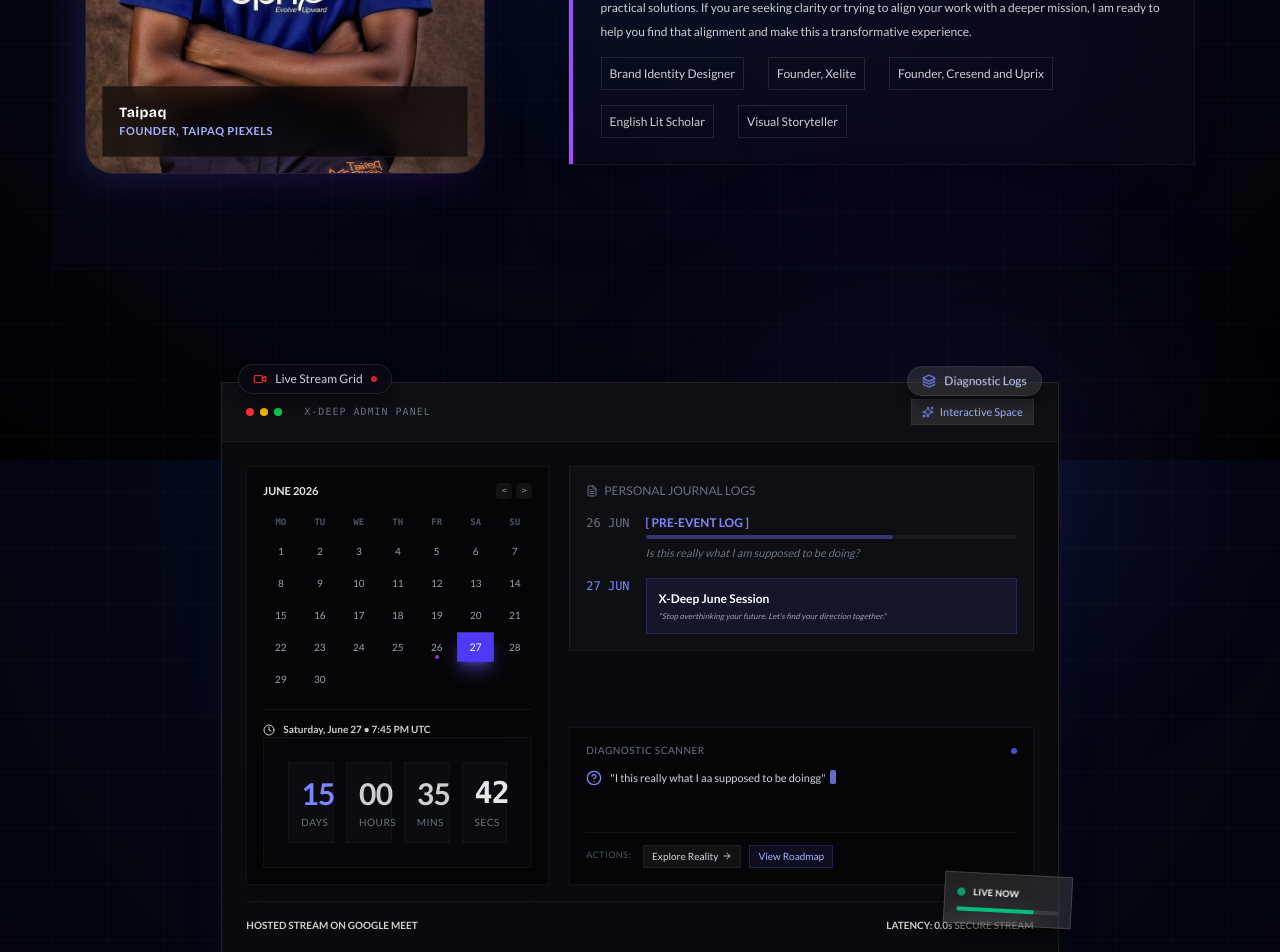
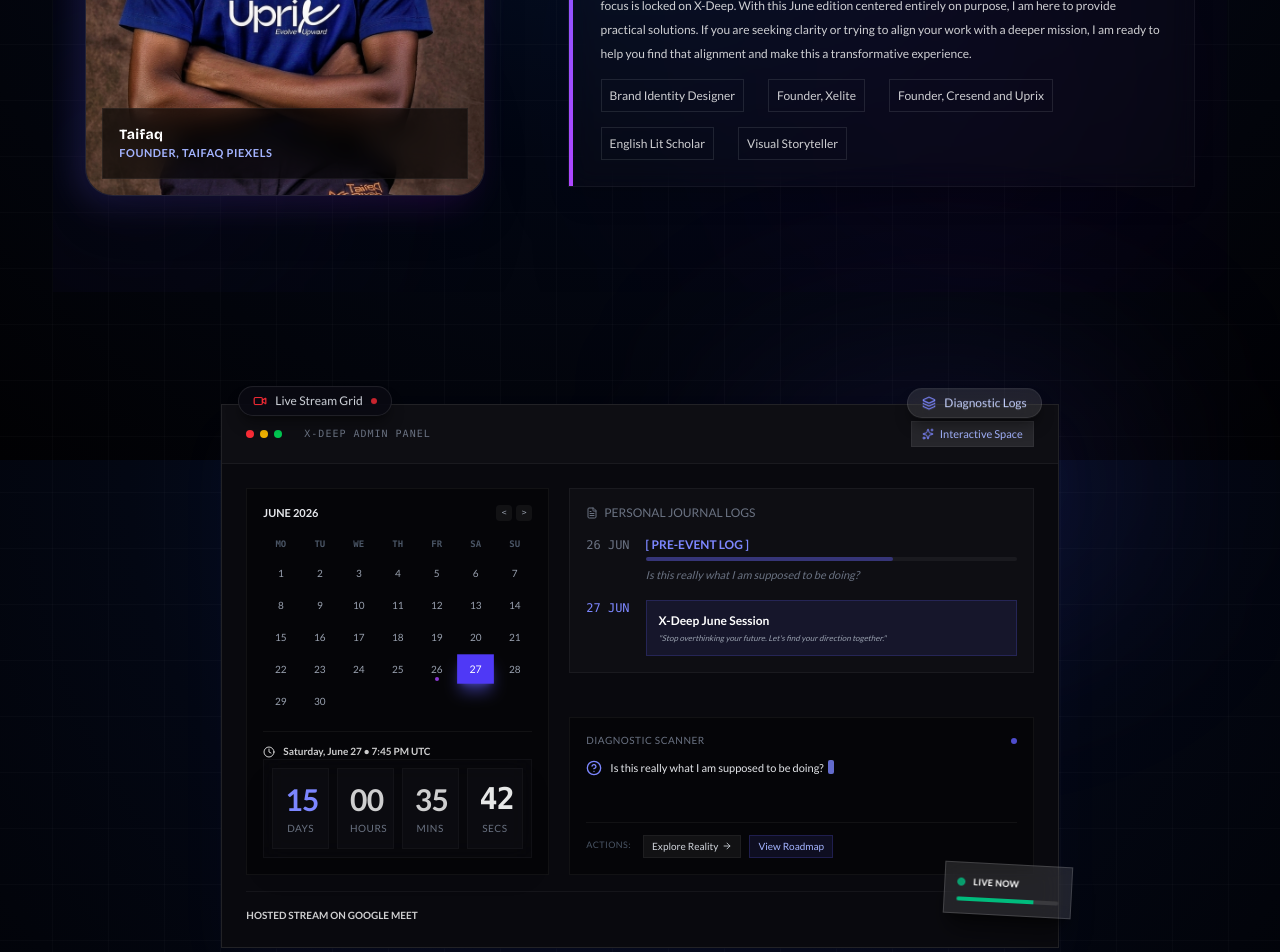
Before and after one commit to prime1999/xdeep, a Next.js app: page / in a window 1280 px wide. Shown: the part 3540-4492 px from the top of the page. Built offline with nearby package versions, Linux system fonts and the light colour scheme.

Commit message:
corrected the typos

```diff
--- a/app/layouts/Focus.tsx
+++ b/app/layouts/Focus.tsx
@@ -97,9 +97,9 @@
             discussions that will genuinely shift your mindset and give you
             peace of mind."
           </p>
-          <div className="flex items-center justify-center gap-1.5 text-xs text-gray-500 font-mono uppercase tracking-wider">
+          <div className="flex flex-col items-center justify-center gap-1.5 text-xs text-gray-500 font-mono uppercase tracking-wider">
             <span>UPRIX CREATIVE DIRECTIVES</span>
-            <span>•</span>
+
             <span className="text-indigo-400">EVOLVE UPWARD FORUM</span>
           </div>
         </div>
--- a/app/layouts/Schedule.tsx
+++ b/app/layouts/Schedule.tsx
@@ -32,48 +32,56 @@
   const calendarRef = useRef<HTMLDivElement>(null);
   const floatersRef = useRef<HTMLDivElement>(null);
 
+  // FIXED: Declared missing animation refs
+  const textRef = useRef<HTMLSpanElement>(null);
+  const actionsWrapperRef = useRef<HTMLDivElement>(null);
+
   const questions = [
     "Is this really what I am supposed to be doing?",
     "Am I choosing the wrong path and wasting time?",
     "Why does it feel like I'm falling behind immediately?",
   ];
 
-  const [currentWordIndex, setCurrentWordIndex] = useState(0);
-  const [displayedText, setDisplayedText] = useState("");
   const [showAdjacentLinks, setShowAdjacentLinks] = useState(false);
 
-  // Character-by-character typing speed
+  // Pure GSAP Infinite Character Typing Loop Setup
   useEffect(() => {
-    let text = questions[currentWordIndex];
-    let currentCharIndex = 0;
-    setShowAdjacentLinks(false);
-    setDisplayedText("");
+    if (!textRef.current) return;
 
-    const typingInterval = setInterval(() => {
-      setDisplayedText((prev) => prev + text.charAt(currentCharIndex));
-      currentCharIndex++;
+    const masterTl = gsap.timeline({ repeat: -1 });
 
-      if (currentCharIndex >= text.length) {
-        clearInterval(typingInterval);
+    questions.forEach((question) => {
+      const questionTl = gsap.timeline({
+        onStart: () => {
+          setShowAdjacentLinks(false);
+          if (textRef.current) textRef.current.textContent = "";
+        },
+      });
 
-        // Once typing sequence ends, trigger GSAP smooth slide-in entry for links
-        setTimeout(() => {
+      questionTl
+        // 1. Fluidly type out sentence directly on the DOM node node
+        .to(textRef.current, {
+          duration: question.length * 0.035, // Balanced highly-readable pace
+          text: question,
+          ease: "none",
+        })
+        // 2. Fire action menu triggers exactly on finish string sequence
+        .call(() => {
           setShowAdjacentLinks(true);
-        }, 300);
+        })
+        // 3. Keep text locked static for 5 seconds for clear reading window
+        .to({}, { duration: 5 });
 
-        // Leave it on screen for 5 seconds before changing questions
-        setTimeout(() => {
-          setCurrentWordIndex((prev) => (prev + 1) % questions.length);
-        }, 5000);
-      }
-    }, 45); // highly readable typing speed
+      masterTl.add(questionTl);
+    });
 
-    return () => clearInterval(typingInterval);
-  }, [currentWordIndex]);
+    return () => {
+      masterTl.kill();
+    };
+  }, []);
 
-  // GSAP animation on component mount
+  // Structural Entrance Animations
   useEffect(() => {
-    // Elegant fade in and slight offset glide for elements
     const tl = gsap.timeline();
 
     tl.fromTo(
@@ -89,7 +97,6 @@
       "-=0.6",
     );
 
-    // Bounce effect for floaters
     const floaters = floatersRef.current?.querySelectorAll(".floating-badge");
     if (floaters) {
       tl.fromTo(
@@ -106,7 +113,6 @@
         "-=0.4",
       );
 
-      // Infinitely float slightly
       gsap.to(floaters, {
         y: -6,
         duration: 2.5,
@@ -118,17 +124,17 @@
     }
   }, []);
 
-  // GSAP reaction when adjacent links display state toggle
+  // Smooth Slide-In Reactions for action layout buttons
   useEffect(() => {
-    if (showAdjacentLinks && linksContainerRef.current) {
+    if (showAdjacentLinks && actionsWrapperRef.current) {
       gsap.fromTo(
-        linksContainerRef.current.children,
-        { opacity: 0, y: 10 },
+        actionsWrapperRef.current.children,
+        { opacity: 0, x: -8 },
         {
           opacity: 1,
-          y: 0,
-          duration: 0.5,
-          stagger: 0.1,
+          x: 0,
+          duration: 0.4,
+          stagger: 0.08,
           ease: "power2.out",
           overwrite: "auto",
         },
@@ -136,11 +142,7 @@
     }
   }, [showAdjacentLinks]);
 
-  // Calendar parameters for June 2026
-  // Starts on a Monday
   const daysInJune = 30;
-  const startingEmptySlots = 0; // June 1st, 2026 is Monday, so 0 slots index
-
   const daysOfWeek = ["Mo", "Tu", "We", "Th", "Fr", "Sa", "Su"];
 
   return (
@@ -149,12 +151,10 @@
         id="showcase-dashboard"
         className="relative mx-auto mt-12 w-full lg:w-8/12 px-2 lg:mt-12"
       >
-        {/* Glow Behind matching design theme properties */}
         <div className="absolute top-[-10%] right-[-10%] w-[50%] h-[50%] bg-indigo-500/10 rounded-full blur-[100px] pointer-events-none" />
 
-        {/* Main glass card wrapper with Frosted Glass theme aesthetics */}
         <div className="relative rounded-3xl border border-white/10 bg-[#09090e] p-6 backdrop-blur-xl shadow-2xl shadow-indigo-500/5">
-          {/* Top Control Bar styled with bg-white/[0.02] */}
+          {/* Top Control Bar */}
           <div className="mb-6 flex items-center justify-between border-b border-white/5 bg-white/[0.02] -mx-6 -mt-6 px-6 py-4">
             <div className="flex items-center gap-1.5">
               <span className="h-2 w-2 rounded-full bg-red-500" />
@@ -170,7 +170,7 @@
             </div>
           </div>
 
-          {/* Floating Integrations / Badges */}
+          {/* Floating Badges */}
           <div
             ref={floatersRef}
             className="pointer-events-none absolute inset-x-0 -top-6 flex justify-between px-4"
@@ -180,16 +180,14 @@
               <span>Live Stream Grid</span>
               <span className="h-1.5 w-1.5 rounded-full bg-red-500 animate-pulse" />
             </div>
-
             <div className="floating-badge pointer-events-auto flex items-center gap-2 rounded-full border border-white/10 bg-white/10 px-3.5 py-1.5 text-xs text-indigo-200 shadow-lg shadow-black/40 backdrop-blur-md">
               <Layers className="h-3.5 w-3.5 text-indigo-400" />
               <span>Diagnostic Logs</span>
             </div>
           </div>
 
-          {/* Dashboard Panels */}
           <div className="grid grid-cols-1 gap-5 md:grid-cols-5">
-            {/* Left panel: June Calendar (2 cols) styled matches bg-black/40 */}
+            {/* Left panel: June Calendar */}
             <div
               ref={calendarRef}
               className="rounded-2xl border border-white/5 bg-black/40 p-4 md:col-span-2"
@@ -199,16 +197,15 @@
                   June 2026
                 </span>
                 <div className="flex gap-1">
-                  <div className="w-4 h-4 bg-white/5 rounded flex items-center justify-center text-[8px] text-gray-400">
+                  <div className="w-4 h-4 bg-white/5 rounded flex items-center justify-center text-[8px] text-gray-400 cursor-pointer">
                     &lt;
                   </div>
-                  <div className="w-4 h-4 bg-white/5 rounded flex items-center justify-center text-[8px] text-gray-400">
+                  <div className="w-4 h-4 bg-white/5 rounded flex items-center justify-center text-[8px] text-gray-400 cursor-pointer">
                     &gt;
                   </div>
                 </div>
               </div>
 
-              {/* Calendar Days Tracker */}
               <div className="grid grid-cols-7 gap-1 text-center font-mono">
                 {daysOfWeek.map((day) => (
                   <div
@@ -250,16 +247,14 @@
               <CountDown />
             </div>
 
-            {/* Right panel: Journal Logs + Live GSAP Typing (3 cols) */}
+            {/* Right panel: Journal Logs */}
             <div className="flex flex-col justify-between space-y-4 md:col-span-3">
-              {/* Journal log layout matching design exactly */}
               <div className="space-y-4 rounded-2xl border border-white/5 bg-white/[0.02] p-4">
                 <div className="flex items-center gap-1.5 font-mono text-xs text-gray-500">
                   <FileText className="h-3 w-3" />
                   <span>PERSONAL JOURNAL LOGS</span>
                 </div>
 
-                {/* Day 1 Log: June 26 matching Pre-Event Log design layout */}
                 <div className="flex gap-4">
                   <div className="text-xs font-mono text-gray-500 shrink-0">
                     26 JUN
@@ -277,7 +272,6 @@
                   </div>
                 </div>
 
-                {/* Day 2 Log: June 27 styled beautifully to stand out */}
                 <div className="flex gap-4">
                   <div className="text-xs font-mono text-indigo-400 shrink-0">
                     27 JUN
@@ -294,7 +288,7 @@
                 </div>
               </div>
 
-              {/* Typing interactive diagnostic section */}
+              {/* Typing Interactive Scanner Section */}
               <div
                 ref={terminalRef}
                 className="rounded-2xl border border-white/5 bg-black/40 p-4 font-mono text-xs"
@@ -306,22 +300,28 @@
                   <span className="flex h-1.5 w-1.5 rounded-full bg-indigo-500 animate-pulse" />
                 </div>
 
-                {/* Question container */}
+                {/* FIXED: Replaced standard React text output tracking with an empty ref target container for GSAP */}
                 <div className="min-h-[50px] relative">
                   <HelpCircle className="absolute left-0 top-0.5 h-4 w-4 text-indigo-400" />
                   <p className="pl-6 text-[11px] leading-relaxed text-gray-300">
-                    <span>"{displayedText}"</span>
+                    <span
+                      ref={textRef}
+                      className="text-gray-200 font-medium"
+                    ></span>
                     <span className="inline-block h-3.5 w-1.5 rounded-xs translate-y-0.5 bg-indigo-400 ml-1 animate-pulse" />
                   </p>
                 </div>
 
-                {/* Smooth slide-in link buttons container once typing finishes */}
+                {/* Action Buttons Link Wrapper */}
                 <div
                   ref={linksContainerRef}
-                  className="mt-3.5 flex flex-wrap gap-2 border-t border-white/5 pt-3 transition-all"
+                  className="mt-3.5 border-t border-white/5 pt-3"
                 >
                   {showAdjacentLinks ? (
-                    <>
+                    <div
+                      ref={actionsWrapperRef}
+                      className="flex flex-wrap gap-2 transition-all"
+                    >
                       <span className="text-[9px] uppercase tracking-wider text-gray-600 py-1 pr-1">
                         Actions:
                       </span>
@@ -338,7 +338,7 @@
                       >
                         <span>View Roadmap</span>
                       </a>
-                    </>
+                    </div>
                   ) : (
                     <span className="text-[9px] text-gray-600 italic">
                       Synthesizing diagnostics...
@@ -349,7 +349,7 @@
             </div>
           </div>
 
-          {/* Floating Overlay Card matching the design perfectly */}
+          {/* Floating Overlay Badge */}
           <div className="absolute bottom-8 right-[-14px] w-32 bg-white/10 backdrop-blur-md border border-white/15 p-3 rounded-xl shadow-xl transform rotate-3 z-20 pointer-events-auto shadow-black/50">
             <div className="flex items-center gap-2 mb-2">
               <div className="w-2 h-2 bg-emerald-500 rounded-full border border-emerald-400 animate-pulse"></div>
@@ -362,17 +362,15 @@
             </div>
           </div>
 
-          {/* Bottom micro indicator */}
           <div className="mt-4 flex items-center justify-between text-[10px] text-white/[0.8] font-semibold border-t border-white/5 pt-4">
             <span>HOSTED STREAM ON GOOGLE MEET</span>
-            <span>LATENCY: 0.0s SECURE STREAM</span>
           </div>
         </div>
       </div>
       <Link
         href="https://wa.link/8yf5wm"
         target="blank"
-        className="w-full md:w-1/4 lg:w-1/6 mt-4 mx-auto flex items-center justify-center gap-1 text-xs bg-primary-blue text-white duration-500 transition hover:bg-primary-blue/80 text-white font-semibold py-2 px-4 cursor-pointer"
+        className="w-11/12 md:w-1/4 lg:w-1/6 mt-4 mx-auto flex items-center justify-center gap-1 text-xs bg-primary-blue text-white duration-500 transition hover:bg-primary-blue/80 font-semibold py-2 px-4 cursor-pointer"
       >
         Register <ChevronsRight className="mt-1" size={15} />
       </Link>
--- a/app/layouts/Speaker.tsx
+++ b/app/layouts/Speaker.tsx
@@ -61,10 +61,10 @@
                 {/* Translucent overlay label */}
                 <div className="absolute bottom-4 left-4 right-4 bg-black/60 backdrop-blur-md rounded-2xl border border-white/5 p-4">
                   <h6 className="text-sm font-bold text-white tracking-wide">
-                    Taipaq
+                    Taifaq
                   </h6>
                   <p className="text-[11px] text-indigo-300 tracking-wider uppercase font-semibold">
-                    FOUNDER, Taipaq Piexels
+                    FOUNDER, Taifaq Piexels
                   </p>
                 </div>
               </div>
--- a/components/ui/CountDown.tsx
+++ b/components/ui/CountDown.tsx
@@ -66,12 +66,12 @@
   }
 
   return (
-    <div className="w-full max-w-xl mx-auto bg-[#09090e]/60 border border-white/[0.04] rounded-2xl p-6 backdrop-blur-md shadow-xl text-center space-y-4">
+    <div className="w-full max-w-xl mx-auto bg-[#09090e]/60 border border-white/[0.04] rounded-2xl p-2 backdrop-blur-md shadow-xl text-center space-y-4">
       {/* Countdown Grid Blocks */}
-      <div className="grid grid-cols-4 gap-3 font-heading text-white">
+      <div className="w-full mx-auto grid grid-cols-4 gap-2 font-heading text-white">
         {/* Days */}
         <div className="bg-white/[0.02] border border-white/[0.03] p-3 rounded-xl text-white/[0.8]">
-          <div className="text-2xl sm:text-3xl font-bold tracking-tight text-indigo-400">
+          <div className="text-2xl text-center sm:text-3xl font-bold tracking-tight text-indigo-400">
             {formatNumber(timeLeft.days)}
           </div>
           <p className="text-[10px] uppercase tracking-wider text-gray-500 font-medium mt-1">
```
